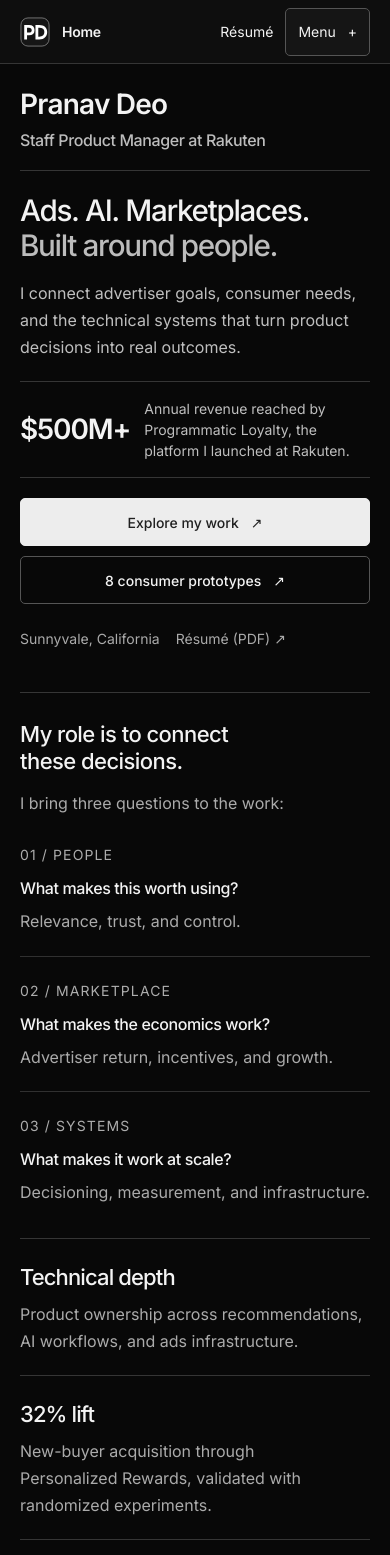
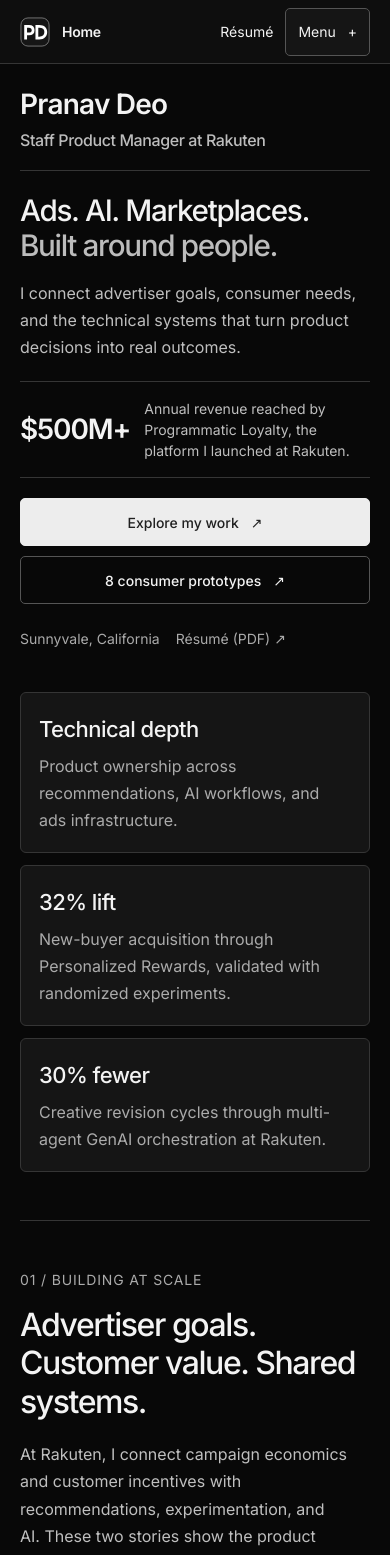
Before and after one commit to Pranavd0828/my-portfolio, a Next.js app: page / in a window 390 px wide. Shown: the top 1555 px of the page. Built offline with nearby package versions, Linux system fonts and the light colour scheme.

Commit message:
Fix sticky navigation and proof cards

```diff
--- a/src/app/globals.css
+++ b/src/app/globals.css
@@ -32,7 +32,7 @@
 html {
   scroll-behavior: smooth;
   scroll-padding-top: calc(var(--header-height) + 16px);
-  overflow-x: hidden;
+  overflow-x: clip;
 }
 body {
   margin: 0;
@@ -42,7 +42,7 @@ body {
   -webkit-font-smoothing: antialiased;
   font-size: var(--text-body);
   line-height: var(--leading-body);
-  overflow-x: hidden;
+  overflow-x: clip;
 }
 ::selection {
   background: #dedede;
@@ -327,27 +327,31 @@ p {
 .proof-strip {
   display: grid;
   grid-template-columns: repeat(3, 1fr);
-  border-top: 1px solid var(--line);
-  margin-top: 70px;
+  gap: 12px;
+  margin-top: 48px;
 }
 .proof-item {
-  padding: 28px 28px 0 0;
+  min-width: 0;
+  padding: 24px;
+  border: 1px solid var(--line);
+  border-radius: 6px;
+  background: #151515;
 }
 .proof-item + .proof-item {
-  padding-left: 28px;
-  border-left: 1px solid var(--line);
+  padding-left: 24px;
 }
 .proof-item strong {
   display: block;
-  font-size: var(--text-metric);
+  font-size: var(--text-card);
   font-weight: 500;
-  letter-spacing: -0.04em;
-  margin-bottom: 8px;
+  letter-spacing: -0.025em;
+  margin-bottom: 10px;
 }
 .proof-item p {
   color: var(--muted);
   font-size: var(--text-small);
   line-height: var(--leading-body);
+  margin: 0;
 }
 .section-top {
   display: flex;
@@ -444,9 +448,8 @@ p {
   }
   .proof-item,
   .proof-item + .proof-item {
-    padding: 20px 0;
-    border-left: 0;
-    border-bottom: 1px solid var(--line);
+    padding: 20px;
+    border: 1px solid var(--line);
     display: grid;
     grid-template-columns: 110px 1fr;
     gap: 16px;
@@ -1688,7 +1691,14 @@ button, input, textarea, summary { font: inherit; }
   .expertise-grid article { max-width: 68ch; }
   .story-context { border-left: 0; border-top: 1px solid var(--line); padding: 20px 0 0; }
   .story-toc .story-toc-desktop { display: none; }
-  .story-toc-mobile { display: block; border-block: 1px solid var(--line); }
+  .story-toc-mobile {
+    display: block;
+    position: sticky;
+    top: var(--header-height);
+    z-index: 20;
+    background: var(--background);
+    border-block: 1px solid var(--line);
+  }
   .story-toc-mobile summary { cursor: pointer; padding: 16px 0; min-height: 48px; font-weight: 500; }
   .story-toc-mobile a { display: flex; align-items: center; min-height: 48px; color: #ccc; padding: 10px 12px; }
   .story-toc-mobile nav { padding-bottom: 16px; }
@@ -1715,10 +1725,11 @@ button, input, textarea, summary { font: inherit; }
   .mobile-header-actions { gap: 12px; }
   .wordmark { gap: 12px; }
   .wordmark img { width: 30px; height: 30px; }
+  .product-perspective { display: none; }
   .product-perspective ol { grid-template-columns: 1fr; gap: 20px; }
   .product-perspective li + li { border-top: 1px solid #303030; padding-top: 20px; }
   .proof-strip { grid-template-columns: 1fr; margin-top: 32px; }
-  .proof-item, .proof-item + .proof-item { border-left: 0; border-bottom: 1px solid var(--line); padding: 20px 0; }
+  .proof-item, .proof-item + .proof-item { border: 1px solid var(--line); padding: 18px; }
   .section-space { padding-block: 48px; }
   .consumer-grid, .work-index-grid, .play-grid { grid-template-columns: 1fr; }
   .consumer-intro { flex-direction: column; align-items: start; gap: 12px; }
```
